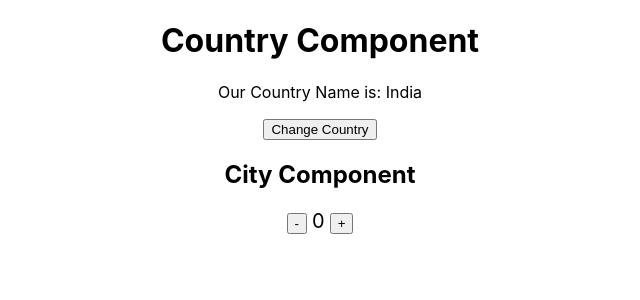
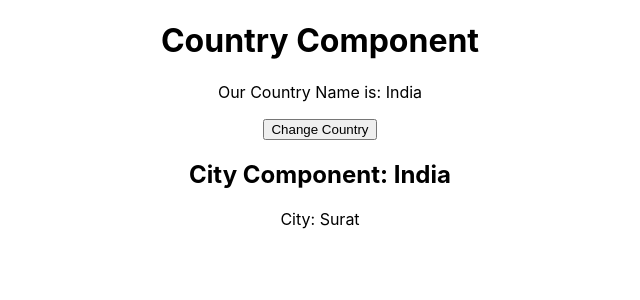
Before and after one commit to MavaniUtsav/firstreact, a React (Create React App) app: page / in a window 1280 px wide. Shown: the top 300 px of the page, without its empty margins (320-960 px from the left). Built offline with nearby package versions, Linux system fonts and the light colour scheme.

Commit message:
Class Work

```diff
--- a/src/App.js
+++ b/src/App.js
@@ -7,8 +7,8 @@ function App() {
   return (
     <div className="App">
       <Country />
-      <City />
-      <Counter />
+      {/* <Counter /> */}
+
     </div>
   );
 }
--- a/src/Container/City.js
+++ b/src/Container/City.js
@@ -4,7 +4,8 @@ class City extends React.Component {
     render () {
         return (
             <div>
-                <h2>City Component</h2>
+                <h2>City Component: {this.props.country_name}</h2>
+                <p>City: {this.props.country_name === 'India' ? 'Surat' : 'London'}</p>
             </div>
         );
     }
--- a/src/Container/Country.js
+++ b/src/Container/Country.js
@@ -1,4 +1,5 @@
 import React, { Component } from 'react';
+import City from './City';
 
 class Country extends Component {
     constructor(props) {
@@ -20,6 +21,8 @@ class Country extends Component {
                 <h1>Country Component</h1>
                 <p>Our Country Name is: {this.state.CountryName}</p>
                 <button  onClick={this.changeCountry}>Change Country</button>
+
+                <City country_name={this.state.CountryName}/>
             </div>
         );
     }
```
